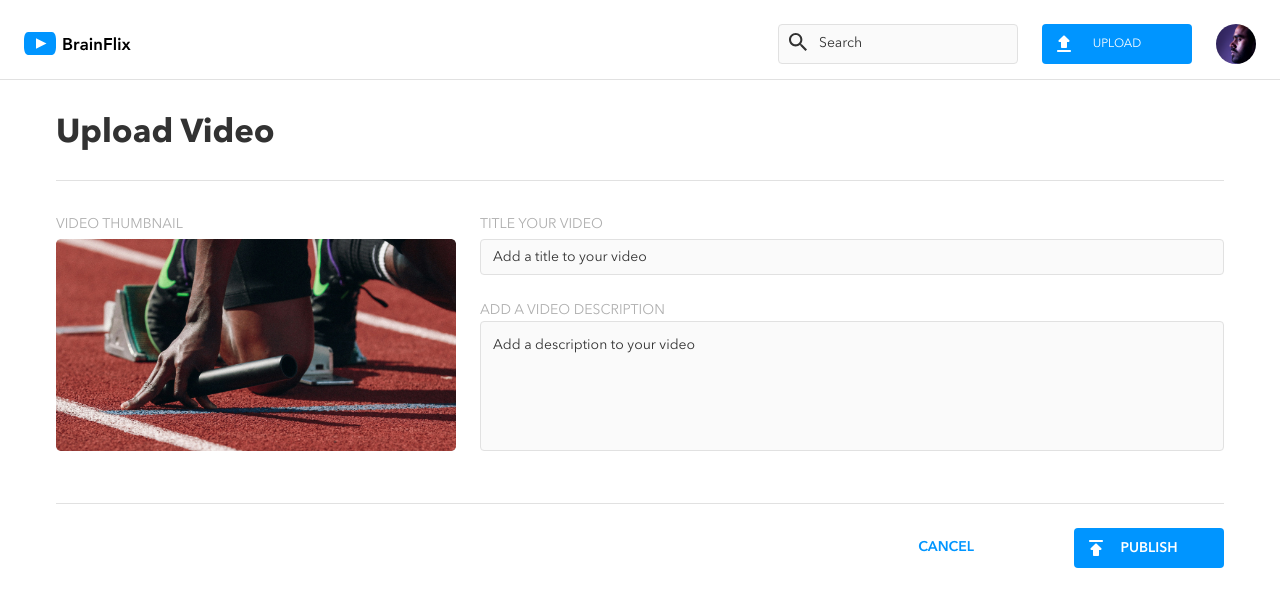
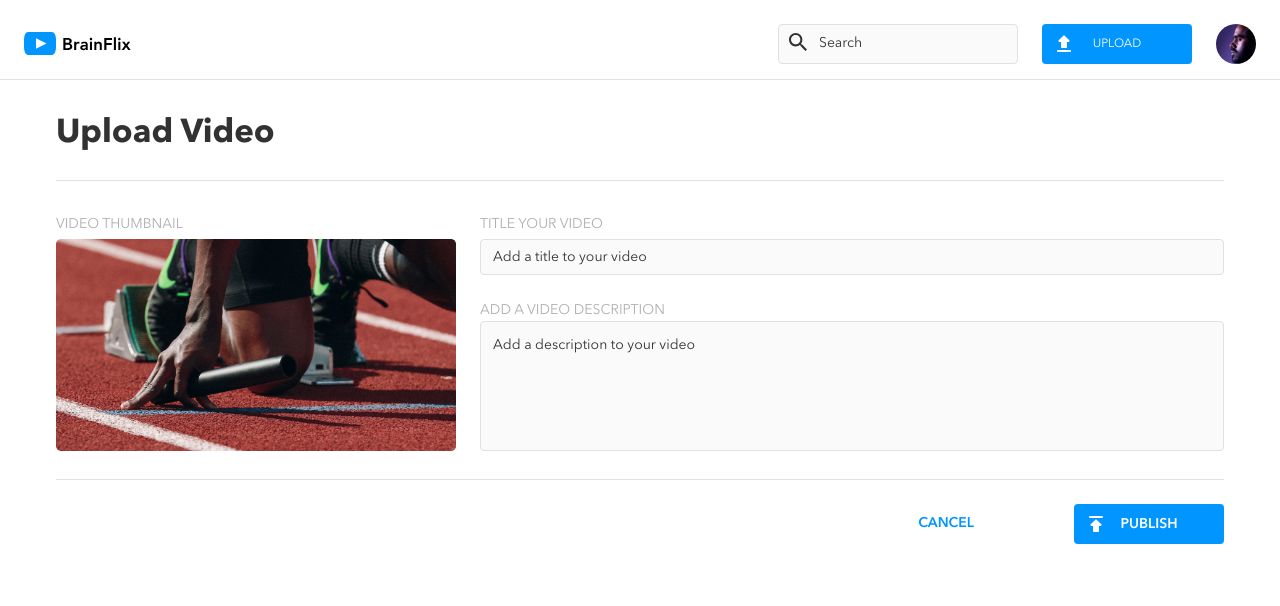
Before and after one commit to eosook/eo-soo-kim-brainflix, a React (Vite) app: page /upload in a window 1280 px wide. Shown: the top 606 px of the page. Built offline with nearby package versions, Linux system fonts and the light colour scheme.

Commit message:
remove bottom padding for upload form

```diff
--- a/src/components/UploadForm/UploadForm.scss
+++ b/src/components/UploadForm/UploadForm.scss
@@ -23,10 +23,11 @@
 
   &__divider {
     border-bottom: 1px solid $secondary-mercury;
-    @include paddingBeforeHead;
+    padding-top: 1.5rem;
 
     @include desktop {
       display: flex;
+      padding-top: 2rem;
     }
   }
 
```
